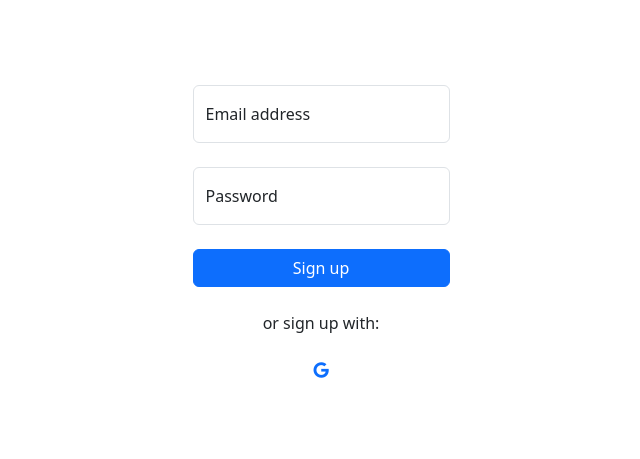
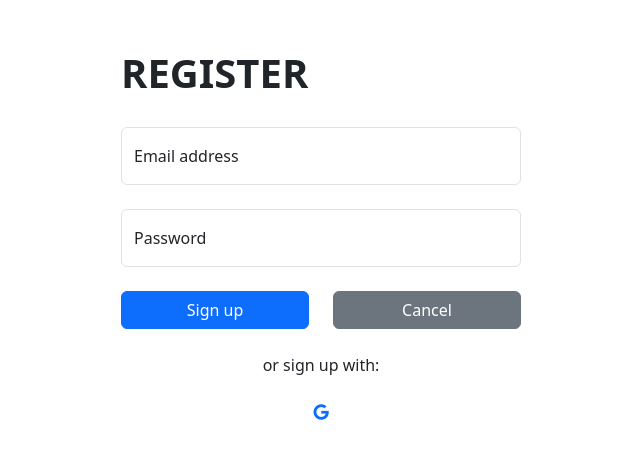
Before and after one commit to Ascendnt/task-manager-app, a React (Vite) app: page /register in a window 1280 px wide. Shown: the part 163-622 px from the top of the page, without its empty margins (319-959 px from the left). Built offline with nearby package versions, Linux system fonts and the light colour scheme.

Commit message:
Added Registering users with email and password

```diff
--- a/src/components/Home.jsx
+++ b/src/components/Home.jsx
@@ -1,5 +1,6 @@
 // Home.jsx
 import { useState } from "react";
+import { useNavigate } from "react-router-dom";
 import { addTask, editTask, deleteTask } from "./utils/function";
 import Add from "./Add";
 import Edit from "./Edit";
@@ -21,15 +22,27 @@ const Home = () => {
   const handleDeleteTask = (id) => {
     setTasks(deleteTask(tasks, id));
   };
+  const navigate = useNavigate();
+
+  const handleLogout = (e) => {
+    e.preventDefault();
+    // Clear any session data or tokens
+    localStorage.clear();
+
+    // Redirect to the login page
+    navigate("/");
+  };
 
   return (
     <div>
-      {/* Navbar */}
       <nav className="navbar bg-body-tertiary">
         <div className="container-fluid">
           <span className="navbar-brand">Task Manager</span>
           <form className="d-flex">
-            <button className="btn btn-danger" type="submit">
+            <button
+              className="btn btn-danger"
+              type="button"
+              onClick={handleLogout}>
               Log Out
             </button>
           </form>
--- a/src/components/Login.jsx
+++ b/src/components/Login.jsx
@@ -6,29 +6,44 @@ export const Login = () => {
   const [email, setEmail] = useState("");
   const [password, setPassword] = useState("");
   const navigate = useNavigate();
+  const [error, setError] = useState("");
 
   const handleSubmit = (e) => {
     e.preventDefault(); // Prevent page reload
     const loginData = { username: email, password: password };
 
-    fetch("http://localhost:3000/home", {
-      // Specify the backend's URL
+    fetch("http://localhost:3000/", {
       method: "POST",
       headers: { "Content-Type": "application/json" },
       body: JSON.stringify(loginData),
     })
-      .then((res) => res.text())
+      .then(async (res) => {
+        const message = await res.text();
+        if (res.ok) {
+          // Status 200-299: Login successful
+          navigate("/home");
+        } else {
+          // Status 400 or other error codes: Login failed
+          return setError(message);
+        }
+      })
       .then((data) => {
-        navigate("/home");
-        console.log(data); // Display response from backend
+        if (data) {
+          console.log(data); // Display error message if login failed
+          alert(data); // Optional: show error alert
+        }
       })
       .catch((error) => {
         console.error("Error:", error);
+        setError("An error occurred. Please try again.");
       });
   };
 
   return (
     <div className="d-flex flex-column align-items-center justify-content-center min-vh-100">
+      <div className="w-100" style={{ maxWidth: "400px" }}>
+        <span className="fw-bold fs-1 mb-4 d-block">LOGIN</span>
+      </div>
       <form
         onSubmit={handleSubmit}
         className="w-100"
@@ -65,6 +80,7 @@ export const Login = () => {
             Password
           </label>
         </div>
+        {error && <p style={{ color: "red" }}>{error}</p>}
 
         {/* <!-- Submit button --> */}
         <button type="submit" className="btn btn-primary btn-block mb-4 w-100">
--- a/src/components/Register.jsx
+++ b/src/components/Register.jsx
@@ -1,49 +1,94 @@
 // import React from 'react'
+import { useState } from "react";
+import { Link } from "react-router-dom";
+import { useNavigate } from "react-router-dom";
 
 const Register = () => {
+  const [email, setEmail] = useState("");
+  const [password, setPassword] = useState("");
+  const navigate = useNavigate();
+  const [error, setError] = useState("");
+
+  const handleSubmit = (e) => {
+    e.preventDefault(); // Prevent page reload
+    const registerData = { username: email, password: password };
+
+    fetch("http://localhost:3000/register", {
+      // Specify the backend's URL
+      method: "POST",
+      headers: { "Content-Type": "application/json" },
+      body: JSON.stringify(registerData),
+    })
+      .then(async (res) => {
+        const message = await res.text();
+        if (res.ok) {
+          navigate("/home"); // Redirect on success
+        } else {
+          setError(message); // Set error message if registration fails
+        }
+      })
+      .catch((error) => {
+        console.error("Error:", error);
+        setError("Error registering user. Please try again.");
+      });
+  };
   return (
     <div className="d-flex flex-column align-items-center justify-content-center min-vh-100">
-      <form>
-        {/* <!-- Email input --> */}
+      <div className="w-100" style={{ maxWidth: "400px" }}>
+        <span className="fw-bold fs-1 mb-4 d-block">REGISTER</span>
+      </div>
+
+      <form
+        onSubmit={handleSubmit}
+        className="w-100"
+        style={{ maxWidth: "400px" }}>
         <div className="form-floating mb-4">
           <input
             type="email"
-            id="form2Example1"
             className="form-control"
             placeholder="Email address"
+            name="email"
+            value={email}
+            onChange={(e) => setEmail(e.target.value)}
           />
-          <label className="form-label" htmlFor="form2Example1">
+          <label className="form-label" htmlFor="inputEmail">
             Email address
           </label>
         </div>
-
-        {/* <!-- Password input --> */}
         <div className="form-floating mb-4">
           <input
             type="password"
-            id="form2Example2"
             className="form-control"
             placeholder="Password"
+            autoComplete="off"
+            name="password"
+            value={password}
+            onChange={(e) => setPassword(e.target.value)}
           />
-          <label className="form-label" htmlFor="form2Example2">
+          <label className="form-label" htmlFor="password">
             Password
           </label>
+          {error && <p style={{ color: "red" }}>{error}</p>}
         </div>
-
-        {/* <!-- Submit button --> */}
-        <button type="submit" className="btn btn-primary btn-block mb-4 w-100">
-          Sign up
-        </button>
-
-        {/* <!-- Register buttons --> */}
-        <div className="text-center">
-          <p>or sign up with:</p>
-
-          <button type="button" className="btn btn-link btn-floating mx-1">
-            <i className="fab fa-google"></i>
-          </button>
+        <div className="row mb-4">
+          <div className="col-6">
+            <button type="submit" className="btn btn-primary w-100">
+              Sign up
+            </button>
+          </div>
+          <div className="col-6">
+            <Link to="/" className="btn btn-secondary w-100 text-center">
+              Cancel
+            </Link>
+          </div>
         </div>
       </form>
+      <div className="text-center">
+        <p>or sign up with:</p>
+        <button type="button" className="btn btn-link btn-floating">
+          <i className="fab fa-google"></i>
+        </button>
+      </div>
     </div>
   );
 };
--- a/src/components/utils/function.js
+++ b/src/components/utils/function.js
@@ -1,5 +1,3 @@
-// src/utils/taskFunctions.js
-
 // Add a new task
 export const addTask = (text, idCounter) => ({ id: idCounter, text });
 
```
Also changed, not shown: server.js (+57 -25 lines).
